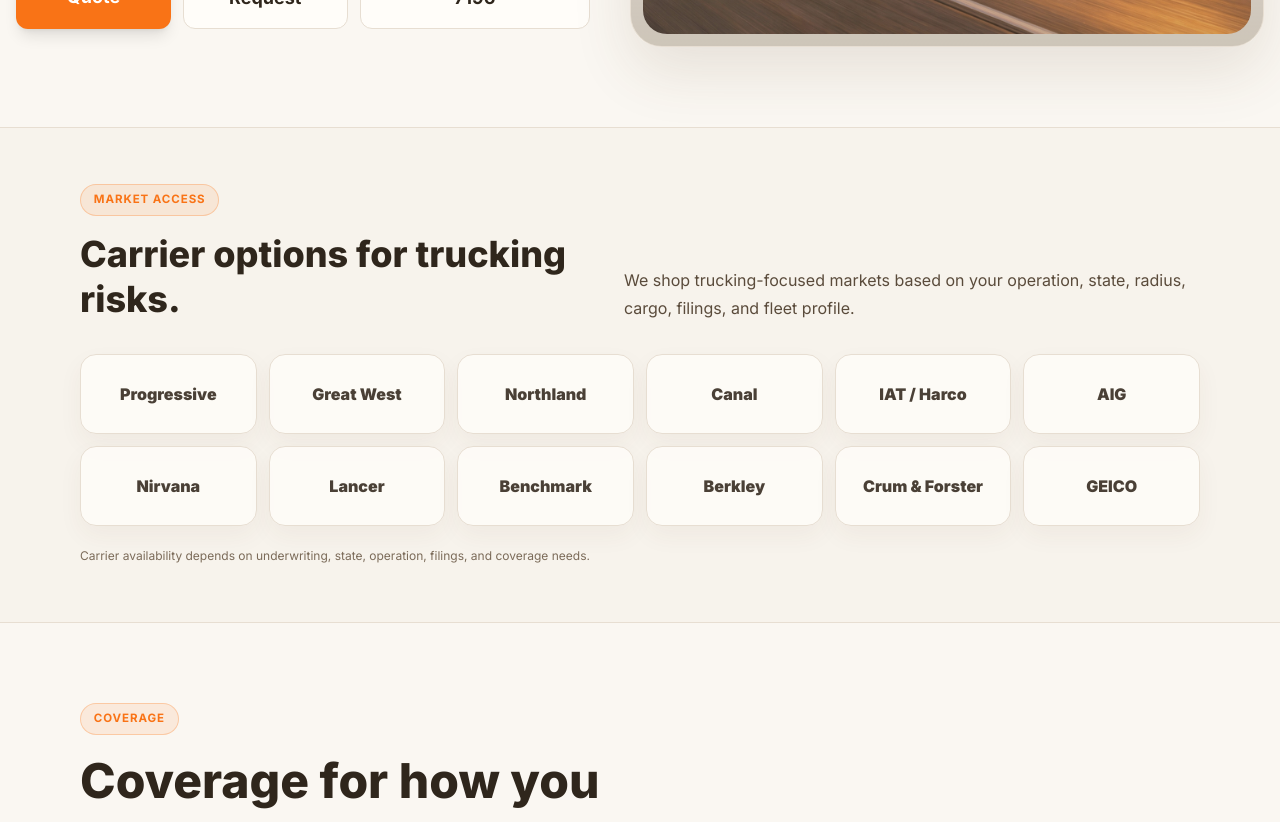
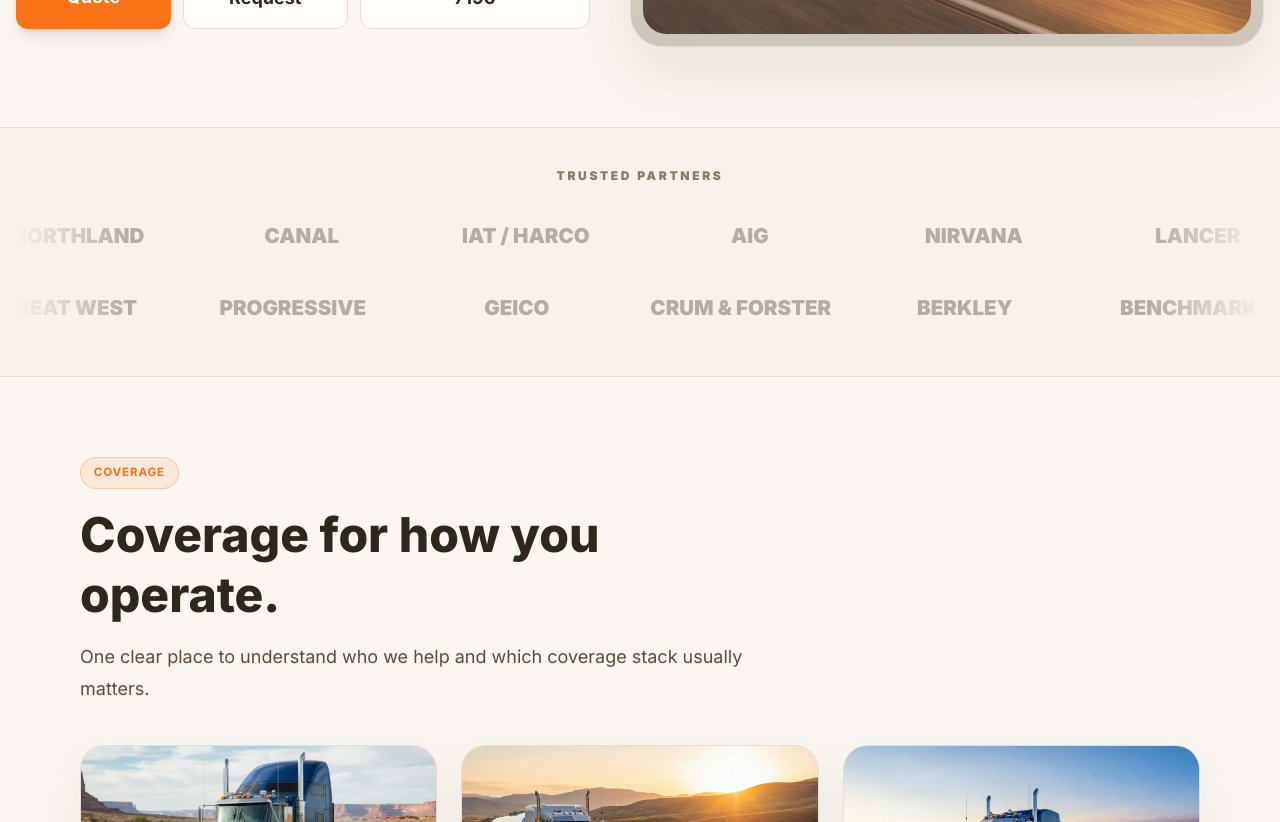
Before and after one commit to omelcodima/supreme-trucking-insurance, a Next.js app: page / in a window 1280 px wide. Shown: the part 680-1502 px from the top of the page. Built offline with nearby package versions, Linux system fonts and the light colour scheme.

Commit message:
Replace carrier section with moving logo strip

```diff
--- a/src/app/globals.css
+++ b/src/app/globals.css
@@ -90,3 +90,68 @@
 .warm-divider {
   border-top: 1px solid var(--border-soft);
 }
+
+.logo-marquee {
+  position: relative;
+  display: flex;
+  overflow: hidden;
+  mask-image: linear-gradient(90deg, transparent, #000 9%, #000 91%, transparent);
+}
+
+.logo-marquee-track {
+  display: flex;
+  min-width: max-content;
+  gap: 1rem;
+  animation: logo-marquee 34s linear infinite;
+}
+
+.logo-marquee-reverse .logo-marquee-track {
+  animation-direction: reverse;
+  animation-duration: 42s;
+}
+
+.logo-marquee:hover .logo-marquee-track {
+  animation-play-state: paused;
+}
+
+.logo-wordmark {
+  display: inline-flex;
+  min-width: 13rem;
+  height: 3.5rem;
+  align-items: center;
+  justify-content: center;
+  border: 1px solid transparent;
+  border-radius: 0.75rem;
+  color: rgba(47, 38, 28, 0.34);
+  font-size: 1.28rem;
+  font-weight: 900;
+  letter-spacing: 0;
+  text-align: center;
+  text-transform: uppercase;
+  transition: transform 220ms ease, color 220ms ease, border-color 220ms ease, background 220ms ease, box-shadow 220ms ease;
+}
+
+.logo-wordmark:hover {
+  transform: translateY(-0.35rem) scale(1.04);
+  border-color: rgba(249, 115, 22, 0.18);
+  background: rgba(255, 253, 249, 0.44);
+  color: rgba(249, 115, 22, 0.78);
+  box-shadow: 0 18px 38px rgba(249, 115, 22, 0.1);
+}
+
+@keyframes logo-marquee {
+  from {
+    transform: translateX(0);
+  }
+  to {
+    transform: translateX(calc(-50% - 0.5rem));
+  }
+}
+
+@media (max-width: 640px) {
+  .logo-wordmark {
+    min-width: 10.5rem;
+    height: 3rem;
+    font-size: 1rem;
+  }
+}
--- a/src/app/page.tsx
+++ b/src/app/page.tsx
@@ -124,36 +124,29 @@
         </div>
       </section>
 
-      <section className="section-soft warm-divider py-12 md:py-14">
-        <div className="mx-auto max-w-6xl px-4">
-          <div className="mb-8 flex flex-col gap-4 md:flex-row md:items-end md:justify-between">
-            <div className="max-w-2xl">
-              <span className="eyebrow mb-4">Market access</span>
-              <h2 className="text-3xl font-extrabold leading-tight text-[#2F261C] md:text-4xl">
-                Carrier options for trucking risks.
-              </h2>
+      <section className="section-soft warm-divider overflow-hidden py-9 md:py-10">
+        <div className="mx-auto max-w-7xl px-4">
+          <p className="mb-6 text-center text-xs font-black uppercase tracking-[0.22em] text-[#8A7A66]">
+            Trusted partners
+          </p>
+          <div className="logo-marquee" aria-label="Carrier markets">
+            <div className="logo-marquee-track">
+              {[...carrierMarkets, ...carrierMarkets].map((carrier, index) => (
+                <div key={`${carrier}-${index}`} className="logo-wordmark">
+                  {carrier}
+                </div>
+              ))}
             </div>
-            <p className="max-w-xl text-base leading-7 text-[#5A4B3B]">
-              We shop trucking-focused markets based on your operation, state, radius, cargo, filings, and fleet profile.
-            </p>
           </div>
-
-          <div className="grid grid-cols-2 gap-3 sm:grid-cols-3 md:grid-cols-4 xl:grid-cols-6">
-            {carrierMarkets.map((carrier) => (
-              <div
-                key={carrier}
-                className="group flex min-h-20 items-center justify-center rounded-2xl border border-[#E7DED2] bg-[#FFFDF9]/82 px-4 py-4 text-center shadow-[0_10px_24px_rgba(89,63,37,0.05)] transition-all duration-300 hover:-translate-y-2 hover:scale-[1.03] hover:border-[#f97316]/50 hover:bg-white hover:shadow-[0_22px_44px_rgba(249,115,22,0.16)]"
-              >
-                <span className="text-base font-black tracking-normal text-[#4A4036] transition-colors duration-300 group-hover:text-[#f97316]">
+          <div className="logo-marquee logo-marquee-reverse mt-4" aria-hidden="true">
+            <div className="logo-marquee-track">
+              {[...carrierMarkets.slice().reverse(), ...carrierMarkets.slice().reverse()].map((carrier, index) => (
+                <div key={`${carrier}-reverse-${index}`} className="logo-wordmark">
                   {carrier}
-                </span>
-              </div>
-            ))}
+                </div>
+              ))}
+            </div>
           </div>
-
-          <p className="mt-5 text-xs leading-5 text-[#7B6B59]">
-            Carrier availability depends on underwriting, state, operation, filings, and coverage needs.
-          </p>
         </div>
       </section>
 
```
